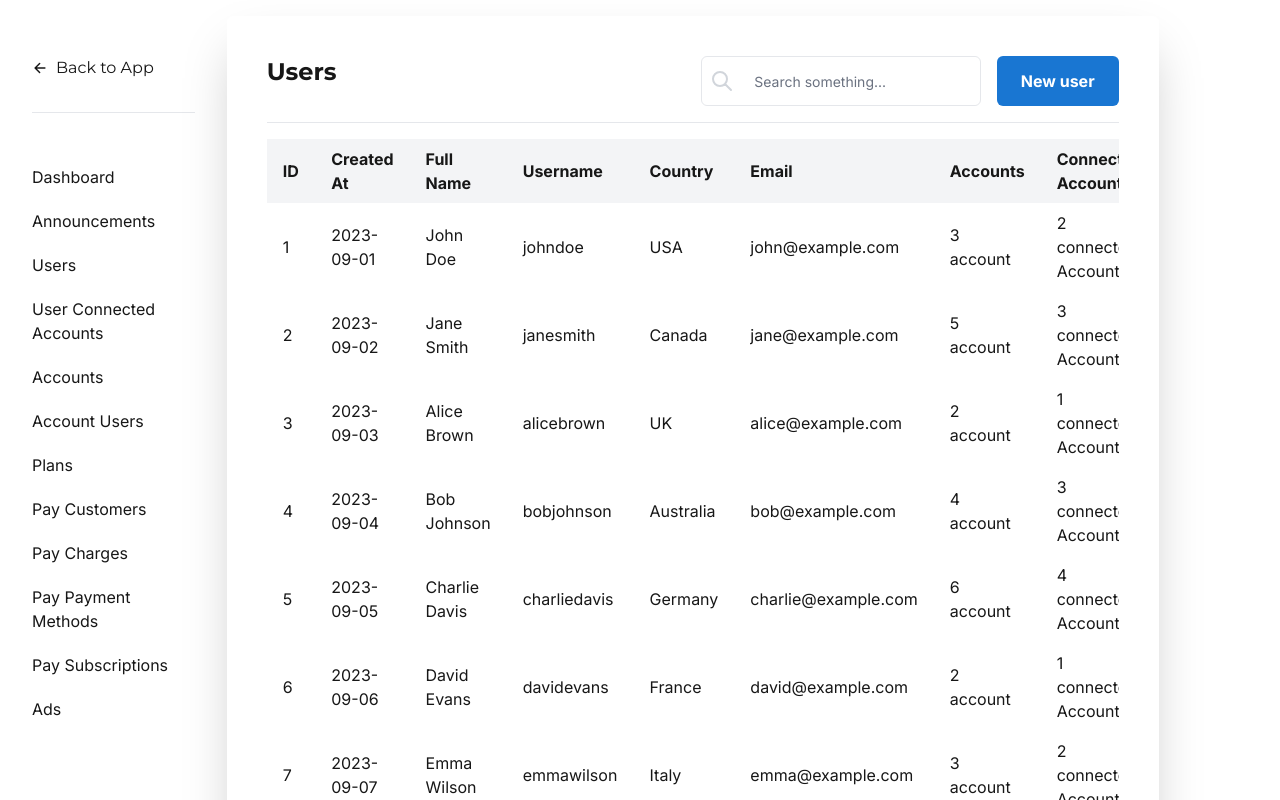
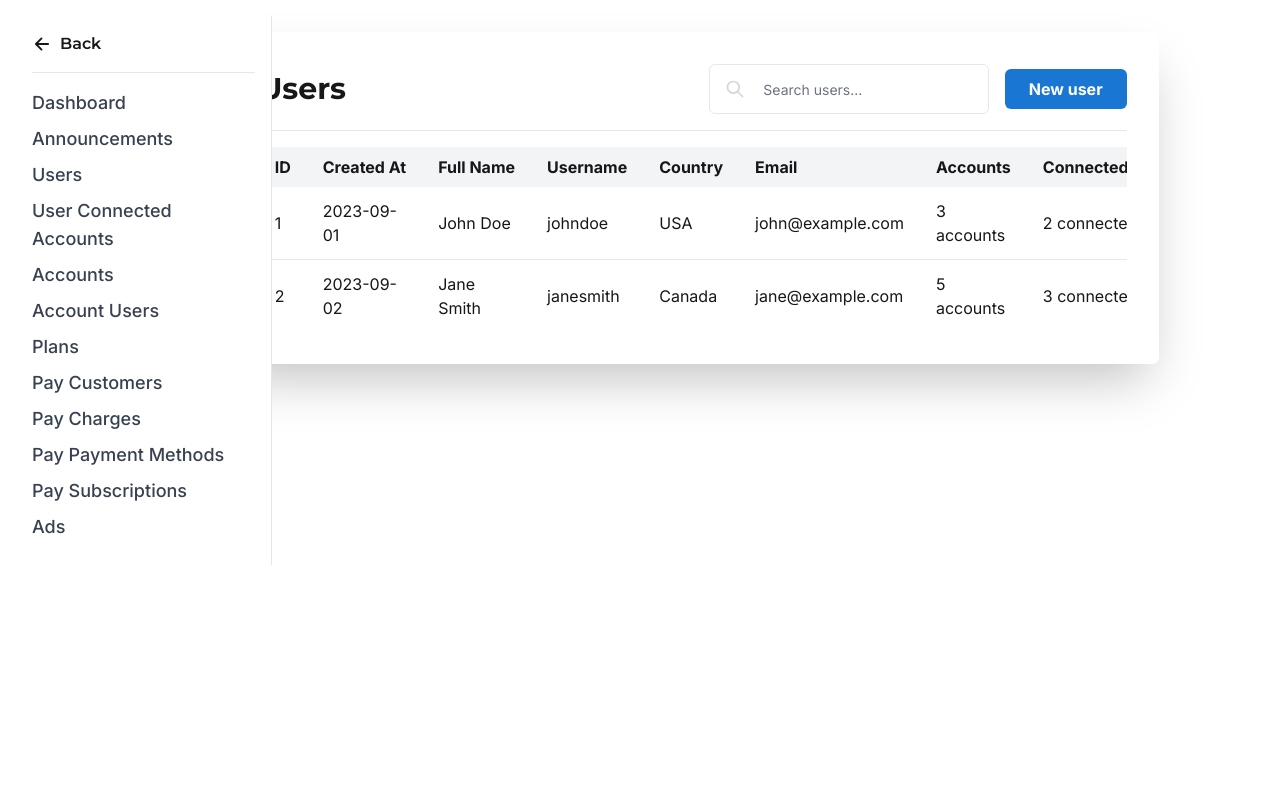
Before and after one commit to srikantoraj/upfrica-next, a Next.js app: page /admin/users in a window 1280 px wide. Shown: the top 800 px of the page. Built offline with nearby package versions, Linux system fonts and the light colour scheme.

Commit message:
admin user section ui change

```diff
--- a/src/components/EarlyDeals.jsx
+++ b/src/components/EarlyDeals.jsx
@@ -105,6 +105,7 @@ import Link from 'next/link';
 import React from 'react';
 import { IoIosArrowRoundForward } from 'react-icons/io';
 import { FaShoppingCart } from "react-icons/fa";
+import { AiOutlineShoppingCart } from 'react-icons/ai';
 
 const EarlyDeals = () => {
     const products = [
@@ -189,7 +190,7 @@ const EarlyDeals = () => {
                                 <p className="text-base text-gray-500 line-through">${product.oldPrice}</p>
                             </div>
                             <button className="p-1 border border-gray-300 rounded hover:bg-gray-200">
-                                <FaShoppingCart className="text-purple-500" size={20} />
+                                <AiOutlineShoppingCart className="w-6 h-6 text-purple-500" />
                             </button>
                         </div>
                     </div>
--- a/src/components/common/header/ShopingCart.jsx
+++ b/src/components/common/header/ShopingCart.jsx
@@ -5,6 +5,7 @@ import { FaShoppingCart, FaWhatsapp } from 'react-icons/fa';
 import { IoMdSearch } from 'react-icons/io';
 import UserName from './UserName';
 import UserMenu from './UserMenu';
+import { AiOutlineShoppingCart } from 'react-icons/ai';
 
 const ShopingCart = () => {
     const [hasProductsInCart, setHasProductsInCart] = useState(false);
@@ -29,7 +30,7 @@ const ShopingCart = () => {
                 <Link href='/cart'>
 
                     <div className="relative flex items-center mx-4">
-                        <FaShoppingCart className="h-6 lg:h-8 w-6 lg:w-8 text-purple-500" />
+                        <AiOutlineShoppingCart className="w-8 h-8 text-purple-500" />
 
                         {/* যদি প্রোডাক্ট সংখ্যা 0 এর বেশি হয়, তাহলে ব্যাজ দেখান */}
                         {basketCount > 0 && (
--- a/src/components/user/UserContent.jsx
+++ b/src/components/user/UserContent.jsx
@@ -1,7 +1,10 @@
+
 import React from "react";
 import Link from "next/link";
 
+
 const UserContent = () => {
+  // Sample data array
   const data = [
     {
       id: 1,
@@ -23,99 +26,25 @@ const UserContent = () => {
       accounts: 5,
       connectedAccounts: 3,
     },
-    {
-      id: 3,
-      createdAt: "2023-09-03",
-      fullName: "Alice Brown",
-      username: "alicebrown",
-      country: "UK",
-      email: "alice@example.com",
-      accounts: 2,
-      connectedAccounts: 1,
-    },
-    {
-      id: 4,
-      createdAt: "2023-09-04",
-      fullName: "Bob Johnson",
-      username: "bobjohnson",
-      country: "Australia",
-      email: "bob@example.com",
-      accounts: 4,
-      connectedAccounts: 3,
-    },
-    {
-      id: 5,
-      createdAt: "2023-09-05",
-      fullName: "Charlie Davis",
-      username: "charliedavis",
-      country: "Germany",
-      email: "charlie@example.com",
-      accounts: 6,
-      connectedAccounts: 4,
-    },
-    {
-      id: 6,
-      createdAt: "2023-09-06",
-      fullName: "David Evans",
-      username: "davidevans",
-      country: "France",
-      email: "david@example.com",
-      accounts: 2,
-      connectedAccounts: 1,
-    },
-    {
-      id: 7,
-      createdAt: "2023-09-07",
-      fullName: "Emma Wilson",
-      username: "emmawilson",
-      country: "Italy",
-      email: "emma@example.com",
-      accounts: 3,
-      connectedAccounts: 2,
-    },
-    {
-      id: 8,
-      createdAt: "2023-09-08",
-      fullName: "Frank Thomas",
-      username: "frankthomas",
-      country: "Spain",
-      email: "frank@example.com",
-      accounts: 5,
-      connectedAccounts: 3,
-    },
-    {
-      id: 9,
-      createdAt: "2023-09-09",
-      fullName: "Grace White",
-      username: "gracewhite",
-      country: "Japan",
-      email: "grace@example.com",
-      accounts: 4,
-      connectedAccounts: 2,
-    },
-    {
-      id: 10,
-      createdAt: "2023-09-10",
-      fullName: "Hank Miller",
-      username: "hankmiller",
-      country: "India",
-      email: "hank@example.com",
-      accounts: 3,
-      connectedAccounts: 1,
-    },
+    // ... more objects
   ];
 
   return (
-    <div className="container w-full bg-white shadow-2xl p-10 rounded-md pb-2 space-y-4">
-      <div className="flex justify-between">
-        <h2 className="text-2xl font-bold">Users</h2>
-        <div className="flex gap-4">
-          <div className="max-w-md mx-auto border rounded-md">
-            <div className="relative flex items-center w-full h-12 rounded-lg focus-within:shadow-lg bg-white overflow-hidden -2">
-              <div className="grid place-items-center h-full w-12 text-gray-300">
+    <div className="bg-white shadow-2xl p-4 sm:p-6 md:p-8 rounded-md container mx-auto mt-4">
+      {/* Header section: Title + Search + New user button */}
+      <div className="flex flex-col sm:flex-row items-start sm:items-center justify-between gap-4 mb-4">
+        <h2 className="text-xl sm:text-2xl md:text-3xl font-bold">Users</h2>
+
+        {/* Right side: Search & Button in a row for larger screens, column for small */}
+        <div className="flex flex-col sm:flex-row items-start sm:items-center gap-4 w-full sm:w-auto">
+          {/* Search box wrapper */}
+          <div className="relative border rounded-md bg-white w-full sm:w-auto">
+            <div className="relative flex items-center w-full h-12 rounded-lg focus-within:shadow-lg bg-white overflow-hidden">
+              <div className="grid place-items-center h-full w-12 text-gray-300 pl-2">
+                {/* Search icon (SVG or React Icons) */}
                 <svg
                   xmlns="http://www.w3.org/2000/svg"
-                  className="h-6 w-6"
+                  className="h-5 w-5"
                   fill="none"
                   viewBox="0 0 24 24"
                   stroke="currentColor"
@@ -128,52 +57,79 @@ const UserContent = () => {
                   />
                 </svg>
               </div>
-
               <input
                 className="peer h-full w-full outline-none text-sm text-gray-700 pr-2 border-none"
                 type="text"
                 id="search"
-                placeholder="Search something..."
+                placeholder="Search users..."
               />
             </div>
           </div>
-          <button className="text-white font-bold bg-[#1976D2] px-6 py-2 rounded-md">
+
+          {/* New user button */}
+          <button className="text-white font-bold bg-[#1976D2] px-6 py-2 rounded-md hover:bg-blue-700 transition-colors w-full sm:w-auto">
             New user
           </button>
         </div>
       </div>
-      <hr />
+
+      <hr className="mb-4" />
+
+      {/* Table section with horizontal scroll on small devices */}
       <div className="overflow-x-auto">
-        <table className="min-w-full bg-white cursor-pointer">
+        <table className="min-w-full w-full text-sm sm:text-base bg-white">
           <thead>
             <tr className="bg-gray-100">
-              <th className="text-left py-2 px-4 hover:text-blue-500">ID</th>
-              <th className="text-left py-2 px-4 hover:text-blue-500">Created At</th>
-              <th className="text-left py-2 px-4 hover:text-blue-500">Full Name</th>
-              <th className="text-left py-2 px-4 hover:text-blue-500">Username</th>
-              <th className="text-left py-2 px-4 hover:text-blue-500">Country</th>
-              <th className="text-left py-2 px-4 hover:text-blue-500">Email</th>
-              <th className="text-left py-2 px-4 hover:text-blue-500">Accounts</th>
-              <th className="text-left py-2 px-4 hover:text-blue-500">Connected Accounts</th>
+              <th className="text-left py-2 px-4 hover:text-blue-500 whitespace-nowrap">
+                ID
+              </th>
+              <th className="text-left py-2 px-4 hover:text-blue-500 whitespace-nowrap">
+                Created At
+              </th>
+              <th className="text-left py-2 px-4 hover:text-blue-500 whitespace-nowrap">
+                Full Name
+              </th>
+              <th className="text-left py-2 px-4 hover:text-blue-500 whitespace-nowrap">
+                Username
+              </th>
+              <th className="text-left py-2 px-4 hover:text-blue-500 whitespace-nowrap">
+                Country
+              </th>
+              <th className="text-left py-2 px-4 hover:text-blue-500 whitespace-nowrap">
+                Email
+              </th>
+              <th className="text-left py-2 px-4 hover:text-blue-500 whitespace-nowrap">
+                Accounts
+              </th>
+              <th className="text-left py-2 px-4 hover:text-blue-500 whitespace-nowrap">
+                Connected
+              </th>
               <th className="text-left py-2 px-4"></th>
               <th className="text-left py-2 px-4"></th>
             </tr>
           </thead>
           <tbody>
             {data.map((item) => (
-              <tr key={item.id} className="py-2 px-4">
-                <td className="py-4 px-4">{item.id}</td>
-                <td className="py-2 px-4">{item.createdAt}</td>
-                <td className="py-2 px-4">{item.fullName}</td>
-                <td className="py-2 px-4">{item.username}</td>
-                <td className="py-2 px-4">{item.country}</td>
-                <td className="py-2 px-4">{item.email}</td>
-                <td className="py-2 px-4">{item.accounts} account</td>
-                <td className="py-2 px-4">{item.connectedAccounts} connected Accounts</td>
-                <td className="py-2 px-4">
+              <tr
+                key={item.id}
+                className="border-b last:border-b-0 hover:bg-gray-50 transition-colors"
+              >
+                <td className="py-3 px-4">{item.id}</td>
+                <td className="py-3 px-4">{item.createdAt}</td>
+                <td className="py-3 px-4">{item.fullName}</td>
+                <td className="py-3 px-4">{item.username}</td>
+                <td className="py-3 px-4 whitespace-nowrap">{item.country}</td>
+                <td className="py-3 px-4">{item.email}</td>
+                <td className="py-3 px-4">{item.accounts} accounts</td>
+                <td className="py-3 px-4 whitespace-nowrap">
+                  {item.connectedAccounts} connected
+                </td>
+                <td className="py-3 px-4 text-blue-600 hover:underline">
                   <Link href="/edit">Edit</Link>
                 </td>
-                <td className="py-2 px-4 text-red-500">Destroy</td>
+                <td className="py-3 px-4 text-red-500 hover:underline">
+                  Destroy
+                </td>
               </tr>
             ))}
           </tbody>
--- a/src/components/user/Users.jsx
+++ b/src/components/user/Users.jsx
@@ -1,10 +1,13 @@
 "use client";
-import React from "react";
-import { IoArrowBack } from "react-icons/io5";
+import React, { useState } from "react";
+import { IoArrowBack, IoMenu } from "react-icons/io5"; // 1) Import a hamburger icon or any icon you like
 import Link from "next/link";
-import { usePathname } from "next/navigation"; // Use usePathname from Next.js
+import { usePathname } from "next/navigation";
+import { HiMiniXMark } from "react-icons/hi2";
 
 const Users = () => {
+  const [isOpen, setIsOpen] = useState(false); // 2) Track whether mobile sidebar is open
+
   const dashboardData = [
     { id: 1, name: "Dashboard", value: "dashboard" },
     { id: 2, name: "Announcements", value: "announcements" },
@@ -20,30 +23,71 @@ const Users = () => {
     { id: 12, name: "Ads", value: "ads" },
   ];
 
-  const pathname = usePathname(); // Get the current route pathname
+  const pathname = usePathname();
 
   return (
-    <div className="container flex mt-10 gap-5">
-      <div className="lg:w-[300px] text-base space-y-8 cursor-pointer">
-        <h2 className="flex items-center gap-2">
-          <IoArrowBack />
-          Back to App
-        </h2>
+    <div className="flex">
+      {/* 3) Mobile toggle button: hidden on lg screens */}
+      <button
+        className="lg:hidden p-4 text-gray-700"
+        onClick={() => setIsOpen(true)} // open the sidebar
+      >
+        <IoMenu className="h-6 w-6" />
+      </button>
+
+      {/* 4) The Sidebar Container */}
+      <div
+        className={`
+          fixed lg:static top-0 left-0 h-screen lg:h-auto
+          w-64  bg-white border-r border-gray-200 p-4
+          transform transition-transform duration-300 z-50
+          ${isOpen ? "translate-x-0" : "-translate-x-full"}
+          lg:translate-x-0
+        `}
+      >
+        {/* "Back to App" row */}
+        <div className="flex justify-between items-center pb-4">
+
+          <h2 className="flex items-center gap-2  text-base font-semibold w-[300px]">
+            <IoArrowBack className="h-5 w-5" />
+            Back
+          </h2>
+          {/* 6) Close button for mobile screens */}
+          <button
+            className="lg:hidden  text-sm text-gray-500 underline"
+            onClick={() => setIsOpen(false)}
+          >
+           <HiMiniXMark className="h-6 w-6" />
+          </button>
+        </div>
         <hr />
-        <div>
+
+        {/* 5) Links */}
+        <div className="mt-4 space-y-4">
           {dashboardData.map((data) => (
             <Link href={`/${data.value}`} key={data.id} passHref>
               <p
-                className={`${
-                  pathname === `/${data.value}` ? "text-blue-500 font-bold" : ""
-                } cursor-pointer pt-5`}
+                className={`cursor-pointer text-base lg:text-lg pb-2 font-medium
+                  ${pathname === `/${data.value}` ? "text-blue-500 font-bold" : "text-gray-700"}
+                  hover:text-blue-600
+                `}
               >
                 {data.name}
               </p>
             </Link>
           ))}
         </div>
+
+
       </div>
+
+      {/* 7) Main Content Area (placeholder) */}
+      {/* <div className="flex-1 ml-0 lg:ml-64 p-4">
+        <h1 className="text-xl font-bold">Main Content</h1>
+        <p className="mt-2 text-gray-600">
+          This is where your page content goes.
+        </p>
+      </div> */}
     </div>
   );
 };
```
